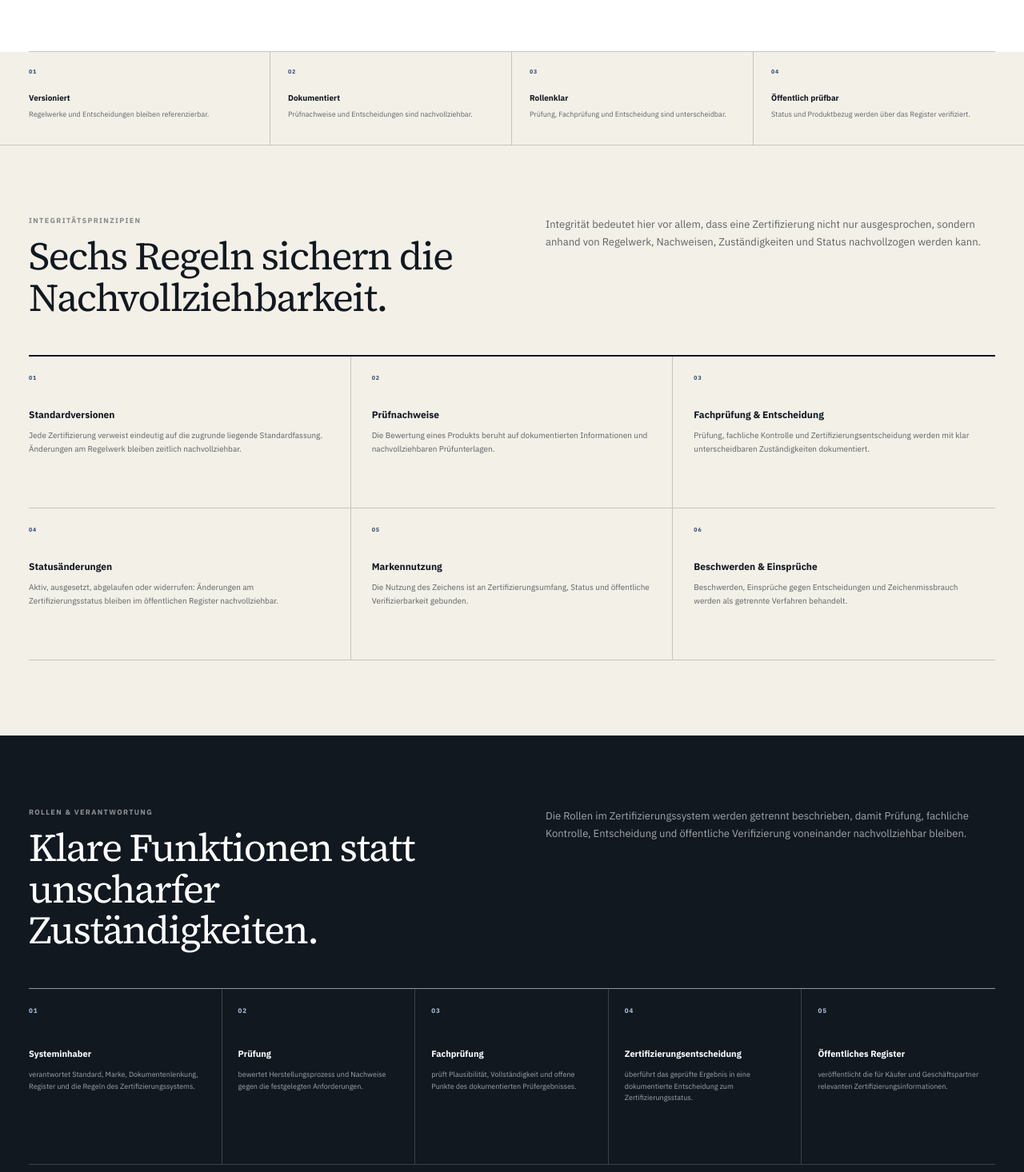
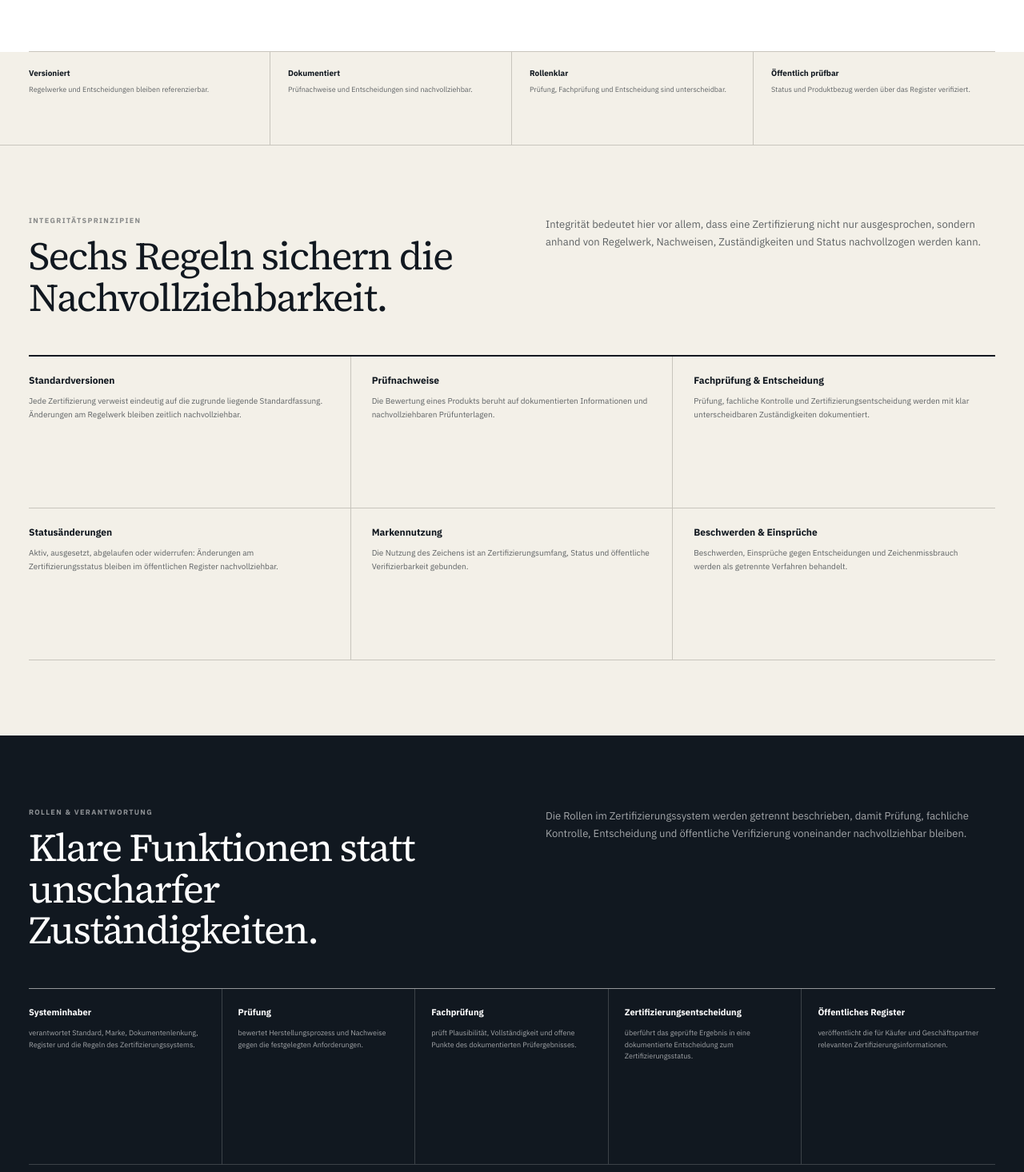
Before and after one commit to dennis-glaser-coder/human-certification-web, a Next.js app: page /transparenz in a window 1280 px wide. Shown: the part 388-1854 px from the top of the page at 80% size. Built offline with nearby package versions, Linux system fonts and the light colour scheme.

Commit message:
Transparenzseite von dekorativer Nummerierung entlasten

```diff
--- a/src/app/transparenz/page.js
+++ b/src/app/transparenz/page.js
@@ -47,10 +47,10 @@ export default function TransparencyPage() {
 
       <section className="integrityMetaBand" aria-label="Integritätsprinzipien">
         <div className="shell integrityMetaGrid">
-          <div><span>01</span><strong>Versioniert</strong><p>Regelwerke und Entscheidungen bleiben referenzierbar.</p></div>
-          <div><span>02</span><strong>Dokumentiert</strong><p>Prüfnachweise und Entscheidungen sind nachvollziehbar.</p></div>
-          <div><span>03</span><strong>Rollenklar</strong><p>Prüfung, Fachprüfung und Entscheidung sind unterscheidbar.</p></div>
-          <div><span>04</span><strong>Öffentlich prüfbar</strong><p>Status und Produktbezug werden über das Register verifiziert.</p></div>
+          <div><strong>Versioniert</strong><p>Regelwerke und Entscheidungen bleiben referenzierbar.</p></div>
+          <div><strong>Dokumentiert</strong><p>Prüfnachweise und Entscheidungen sind nachvollziehbar.</p></div>
+          <div><strong>Rollenklar</strong><p>Prüfung, Fachprüfung und Entscheidung sind unterscheidbar.</p></div>
+          <div><strong>Öffentlich prüfbar</strong><p>Status und Produktbezug werden über das Register verifiziert.</p></div>
         </div>
       </section>
 
@@ -67,9 +67,8 @@ export default function TransparencyPage() {
         </div>
 
         <div className="transparencyPrinciplesGrid">
-          {principles.map(([title, copy], index) => (
+          {principles.map(([title, copy]) => (
             <article key={title}>
-              <span>{String(index + 1).padStart(2, '0')}</span>
               <h3>{title}</h3>
               <p>{copy}</p>
             </article>
@@ -91,9 +90,8 @@ export default function TransparencyPage() {
           </div>
 
           <div className="integrityRolesGrid">
-            {roles.map(([number, title, copy]) => (
-              <article key={number}>
-                <span>{number}</span>
+            {roles.map(([, title, copy]) => (
+              <article key={title}>
                 <strong>{title}</strong>
                 <p>{copy}</p>
               </article>
```
